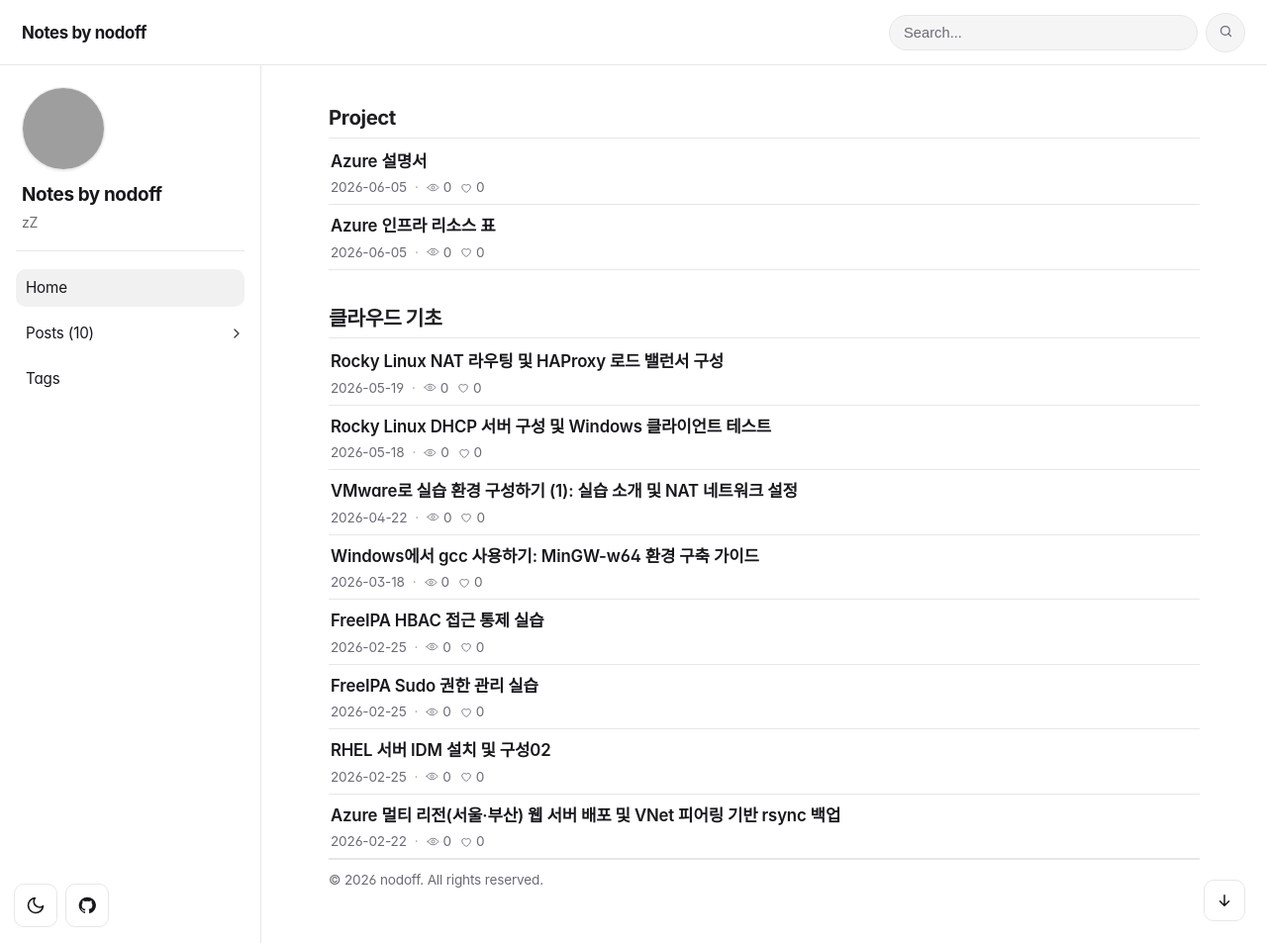
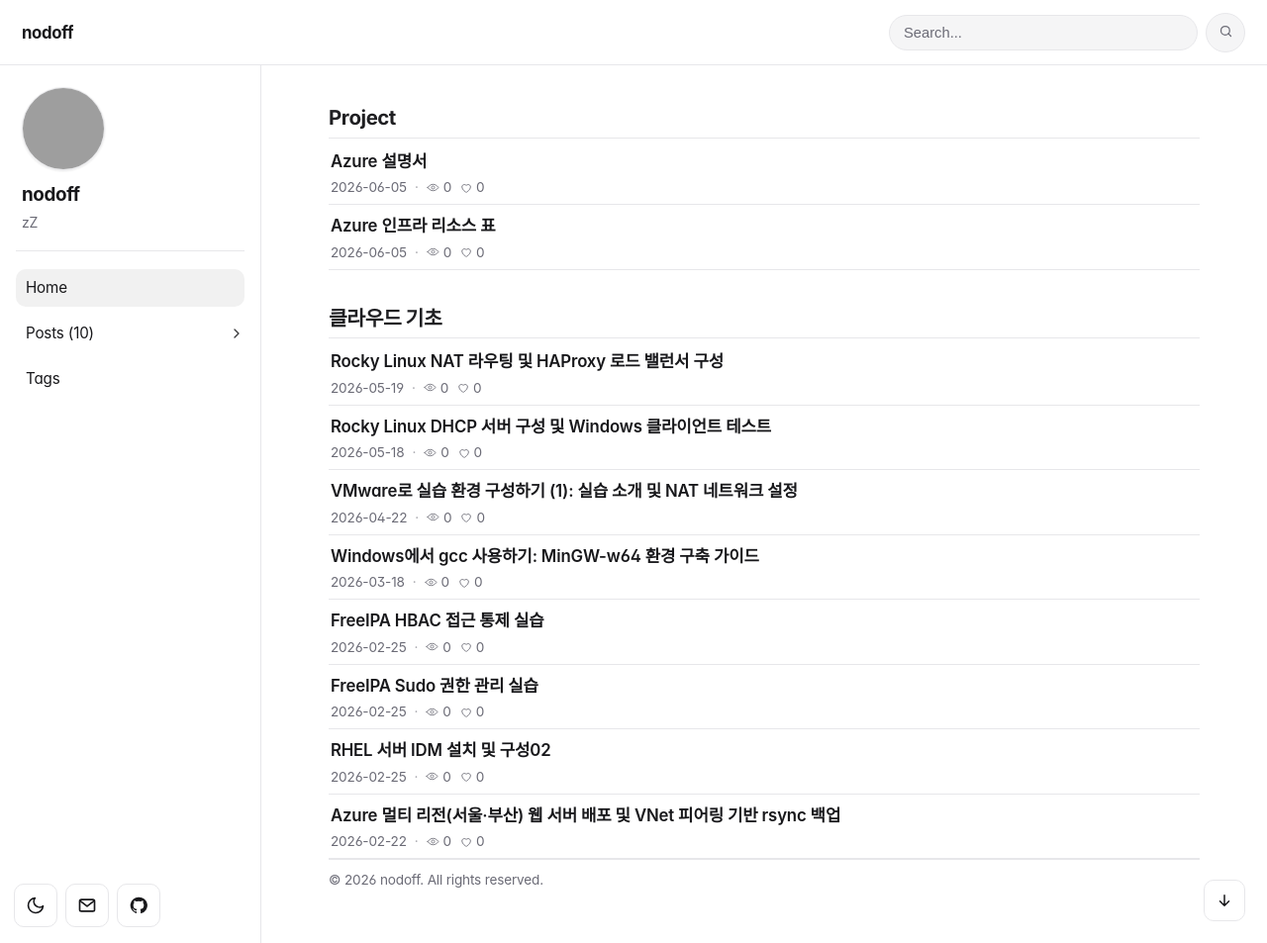
Before and after one commit to nodoff365/nodoff365.github.io, a Jekyll site: the page built from index.html, in a window 1280 px wide and 953 px high. Shown: the whole window at 99% size. Built offline with Jekyll 4.4.1, drawn with Linux system fonts in a browser that asks for light colours; some web fonts are replaced; the list of posts is cut into pages by our own code; comment, search, counter and statistics services are not loaded; grey boxes are pictures that could not be loaded.

Commit message:
디자인: 표시 이름 nodoff로 단축 + 사이드바 메일 아이콘 추가
- site.title: 'Notes by nodoff' -> 'nodoff' (상단바/사이드바/탭 제목 일괄)
- 사이드바 하단에 메일 아이콘 추가 (mailto:nodoff365@gmail.com)

https://claude.ai/code/session_01C5NfB9hNHsTcq2K8pyeX4H

```diff
--- a/_config.yml
+++ b/_config.yml
@@ -1,4 +1,4 @@
-title: Notes by nodoff
+title: nodoff
 description: "zZ"
 baseurl: ""
 url: "https://nodoff365.github.io"
--- a/_includes/sidebar.html
+++ b/_includes/sidebar.html
@@ -69,6 +69,12 @@
         <path d="M12 2v3M12 19v3M4.93 4.93l2.12 2.12M16.95 16.95l2.12 2.12M2 12h3M19 12h3M4.93 19.07l2.12-2.12M16.95 7.05l2.12-2.12" fill="none" stroke="currentColor" stroke-width="2" stroke-linecap="round"></path>
       </svg>
     </button>
+    <a class="icon-btn theme-icon-btn mail-icon-btn" href="mailto:nodoff365@gmail.com" aria-label="Send email" title="Email">
+      <svg viewBox="0 0 24 24" aria-hidden="true" focusable="false">
+        <rect x="3" y="5" width="18" height="14" rx="2" fill="none" stroke="currentColor" stroke-width="2"></rect>
+        <path d="M3.5 6.5 12 13l8.5-6.5" fill="none" stroke="currentColor" stroke-width="2" stroke-linecap="round" stroke-linejoin="round"></path>
+      </svg>
+    </a>
     <a class="icon-btn theme-icon-btn github-icon-btn" href="https://github.com/{{ site.github_username }}" target="_blank" rel="noopener noreferrer" aria-label="Open GitHub profile" title="GitHub">
       <svg viewBox="0 0 24 24" aria-hidden="true" focusable="false">
         <path d="M12 2a10 10 0 0 0-3.16 19.49c.5.09.68-.22.68-.48v-1.69c-2.78.6-3.37-1.2-3.37-1.2a2.65 2.65 0 0 0-1.11-1.46c-.91-.62.07-.61.07-.61a2.1 2.1 0 0 1 1.53 1.03 2.13 2.13 0 0 0 2.91.83 2.13 2.13 0 0 1 .64-1.34c-2.22-.26-4.56-1.11-4.56-4.94a3.87 3.87 0 0 1 1.03-2.69 3.6 3.6 0 0 1 .1-2.66s.84-.27 2.75 1.03a9.48 9.48 0 0 1 5 0c1.91-1.3 2.75-1.03 2.75-1.03a3.6 3.6 0 0 1 .1 2.66 3.87 3.87 0 0 1 1.03 2.69c0 3.84-2.34 4.68-4.57 4.94a2.4 2.4 0 0 1 .68 1.86v2.75c0 .27.18.58.69.48A10 10 0 0 0 12 2z" fill="currentColor"></path>
--- a/assets/css/main.css
+++ b/assets/css/main.css
@@ -465,7 +465,8 @@ a {
   height: 20px;
 }
 
-.github-icon-btn {
+.github-icon-btn,
+.mail-icon-btn {
   width: 44px;
   height: 44px;
   border: 1px solid var(--line);
@@ -473,6 +474,11 @@ a {
   color: var(--text);
   border-radius: 10px;
   text-decoration: none;
+}
+
+.mail-icon-btn svg {
+  width: 20px;
+  height: 20px;
 }
 
 .theme-icon-sun {
```
